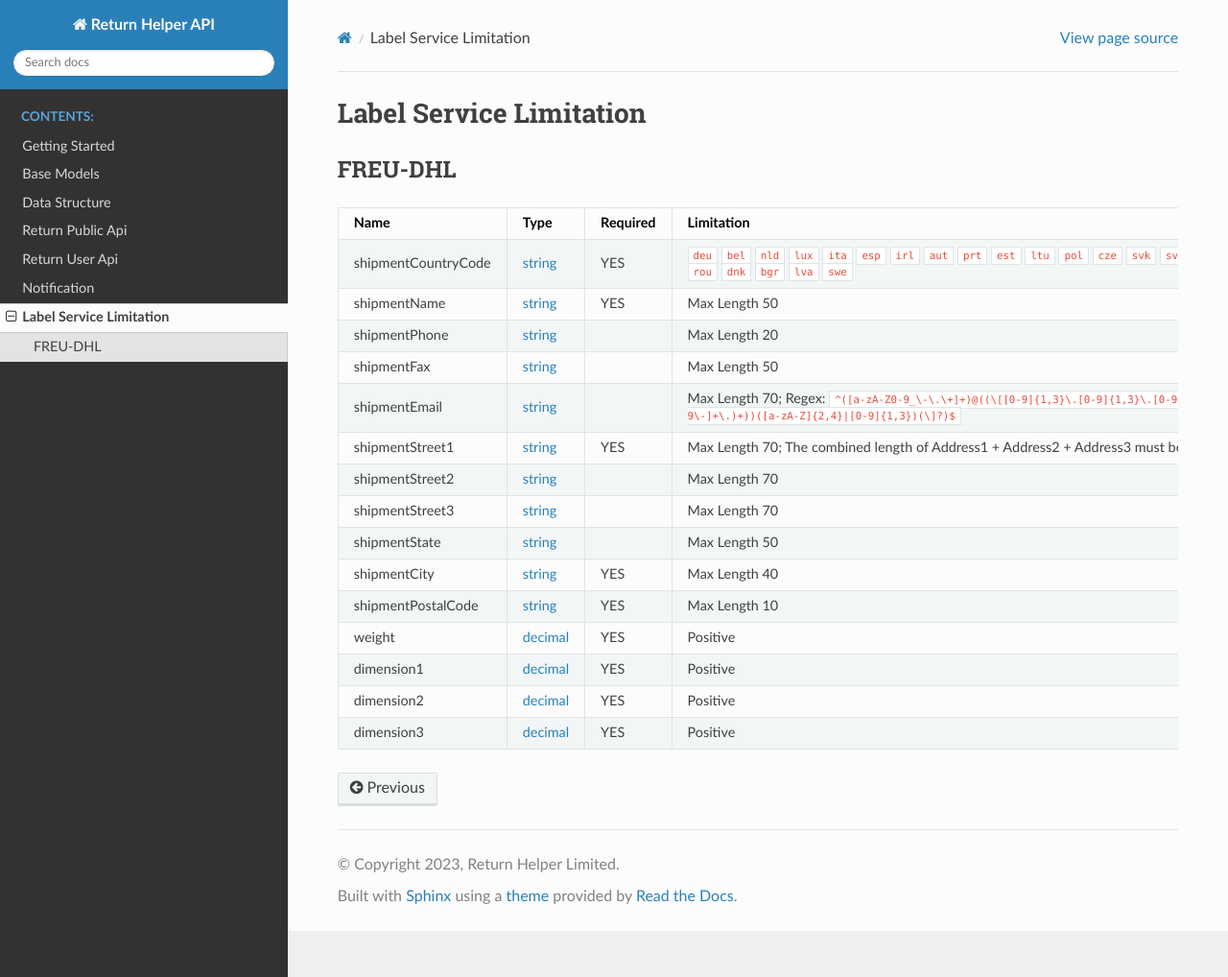
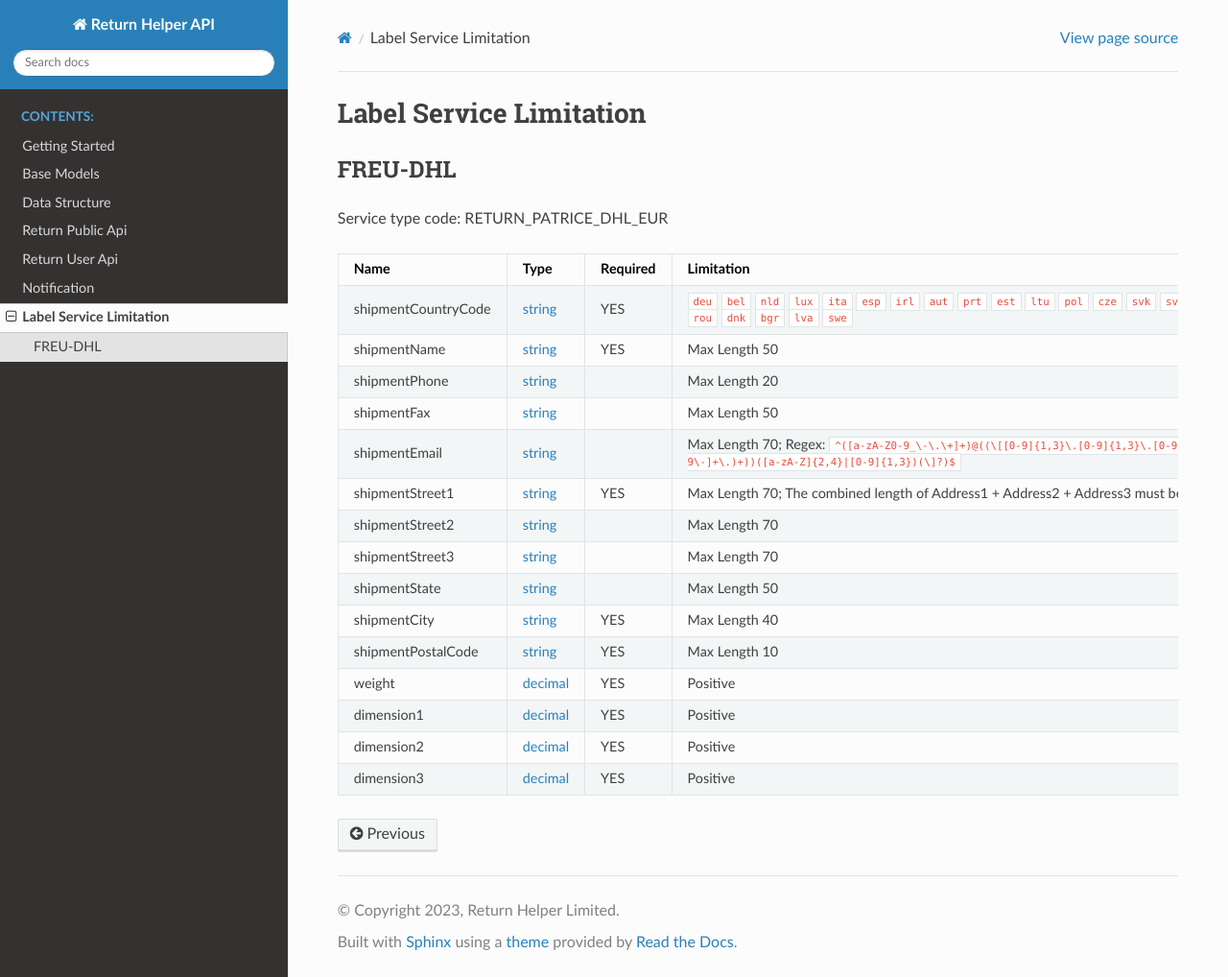
Before and after one commit to ReturnHelper/return-request-api-docs, a Sphinx documentation site: the page built from source/label_service_limitation.rst, in a window 1280 px wide and 1018 px high. Shown: the whole window at 96% size. Built offline with Sphinx 7.4.7 and the Read the Docs theme 2.0.0, drawn with Linux system fonts in a browser that asks for light colours.

Commit message:
udpate: add service type code

```diff
--- a/source/label_service_limitation.rst
+++ b/source/label_service_limitation.rst
@@ -12,6 +12,7 @@ Label Service Limitation
 
 FREU-DHL
 ------------
+Service type code: RETURN_PATRICE_DHL_EUR
 
 .. csv-table::
    :header: "Name", "Type", "Required", "Limitation"
```
